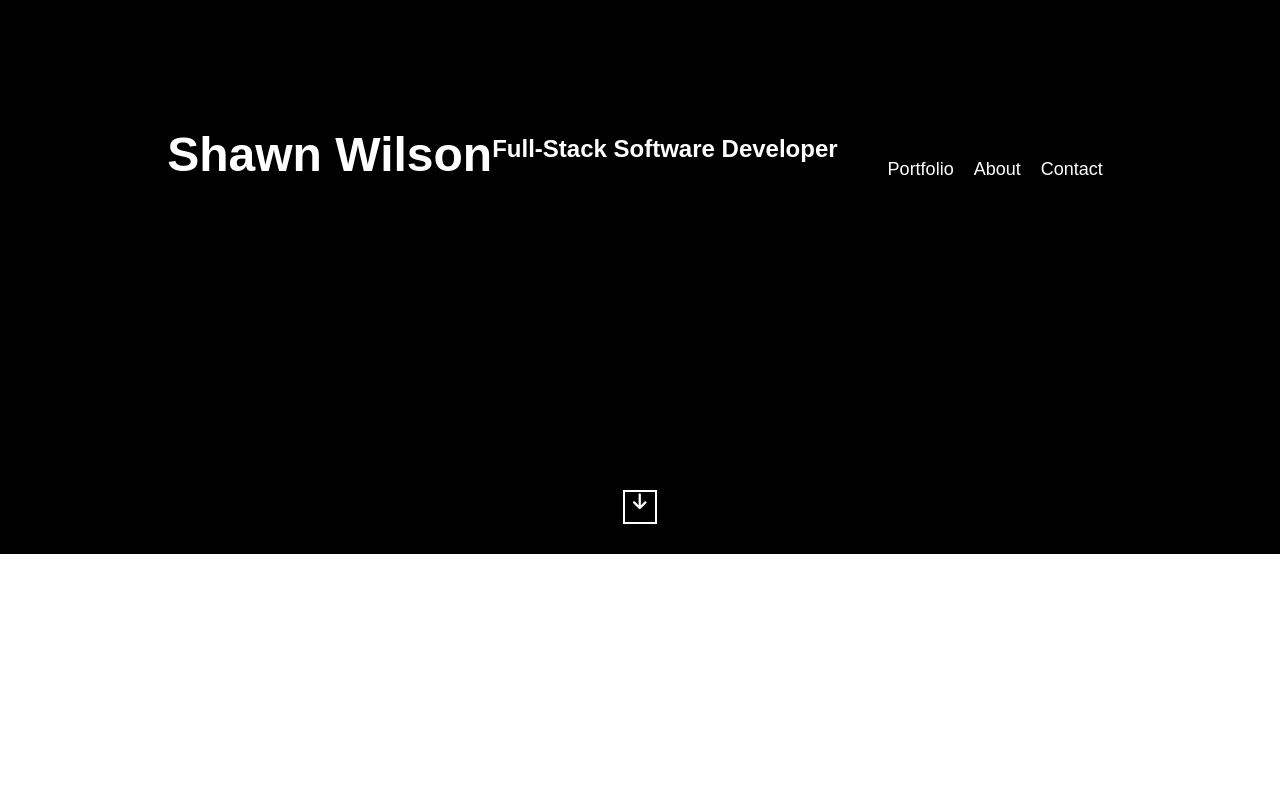
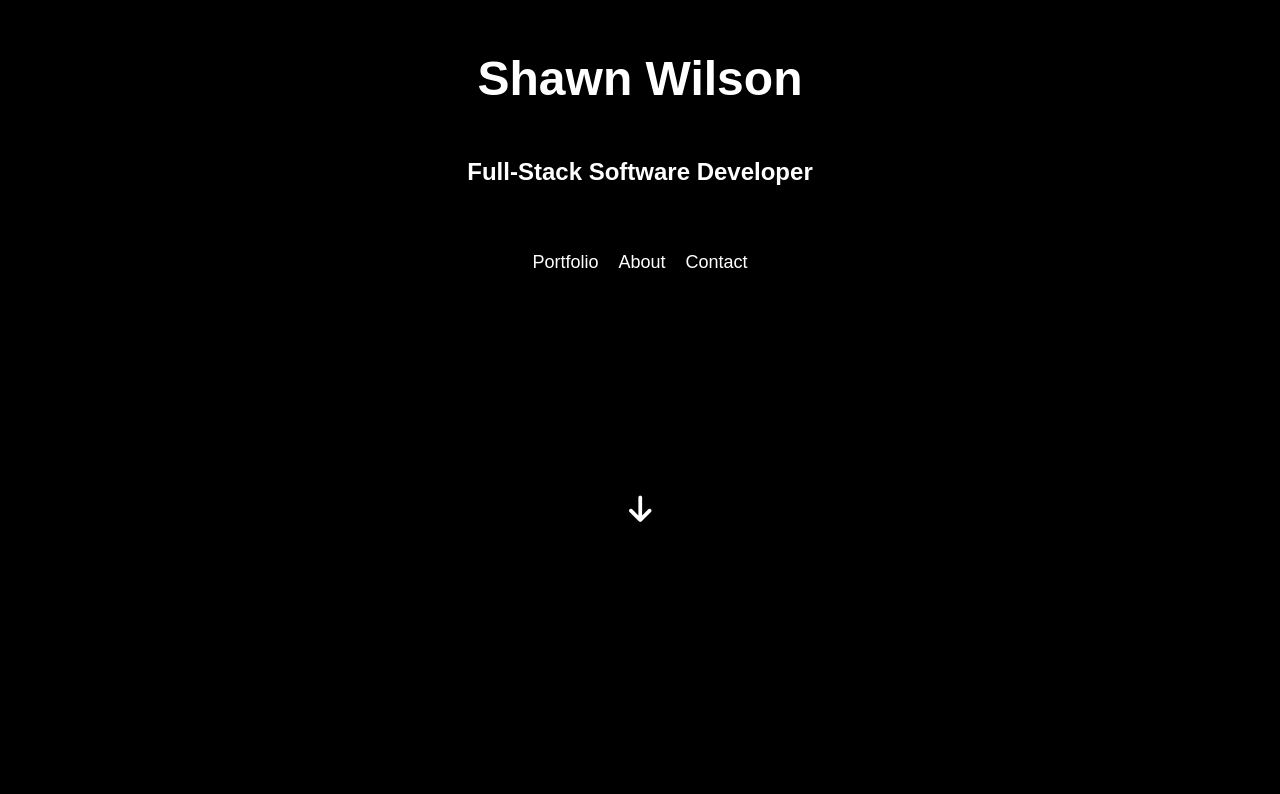
Before and after one commit to sb-son/sb-son.github.io, a plain HTML site: page index.html in a window 1280 px wide. Shown: the part 246-1040 px from the top of the page. Before the commit the page ends 800 px from the top, so only its background shows below. Drawn offline with nearby package versions, Linux system fonts and the light colour scheme.

Commit message:
added sections and styled header

```diff
--- a/assets/css/style.css
+++ b/assets/css/style.css
@@ -9,8 +9,18 @@ body {
 }
 
 #wrapper {
+    display: flex;
     background-color: black;
 }
+
+#main {
+    flex: 1;
+}
+
+.inner {
+    min-height: 100vh;
+}
+
 
 header {
     position: relative;
@@ -22,50 +32,75 @@ header {
     display: flex;
     justify-content: center;
     align-items: center;
+    flex-direction: column;
+    text-align: center;
 }
 
 .header-content {
     text-align: center;
 }
 
-h1 {
+header h1 {
     font-size: 48px;
     color: #fff;
 }
 
-h2 {
+header h2 {
     font-size: 24px;
     color: #fff;
-    margin-top: 10px;
 }
 
 nav {
     margin-top: 30px;
 }
 
-ul {
+nav ul {
     display: flex;
     justify-content: center;
     list-style-type: none;
+    padding: 0;
 }
 
-li {
+nav li {
     margin: 0 10px;
 }
 
-a {
+nav a {
     text-decoration: none;
     color: #fff;
     font-size: 18px;
 }
 
-a:hover {
+nav a:hover {
     color: #ccc;
 }
 
 section {
     padding: 40px;
 }
+
+/*.scroll-down {*/
+/*    display: flex;*/
+/*    justify-content: center;*/
+/*    position: absolute;*/
+/*    bottom: 30px;*/
+/*    width: 100%;*/
+/*    text-align: center;*/
+/*}*/
+
+/*#arrow-container {*/
+/*    display: flex;*/
+/*    justify-content: center;*/
+/*    align-items: center;*/
+/*    width: 30px;*/
+/*    height: 30px;*/
+/*    border: 2px solid #fff;*/
+/*    cursor: pointer;*/
+/*}*/
+
+/*#arrow-container:hover {*/
+/*    border-color: #ccc;*/
+/*}*/
 
 .scroll-down {
     position: absolute;
@@ -75,13 +110,15 @@ section {
 }
 
 #arrow-container {
-    width: 30px;
-    height: 30px;
-    border: 2px solid #fff;
     display: inline-block;
+}
+
+#arrow {
+    font-size: 30px;
+    color: #fff;
     cursor: pointer;
 }
 
-#arrow-container:hover {
-    border-color: #ccc;
+#arrow:hover {
+    color: #ccc;
 }
--- a/index.html
+++ b/index.html
@@ -29,8 +29,17 @@
                     </a>
                 </div>
             </header>
+            <section id="portfolio">
+                <!-- Portfolio content here -->
+            </section>
 
+            <section id="about">
+                <!-- About me content here -->
+            </section>
 
+            <section id="contact">
+                <!-- Contact content here -->
+            </section>
         </div>
     </div>
 </div>
```
